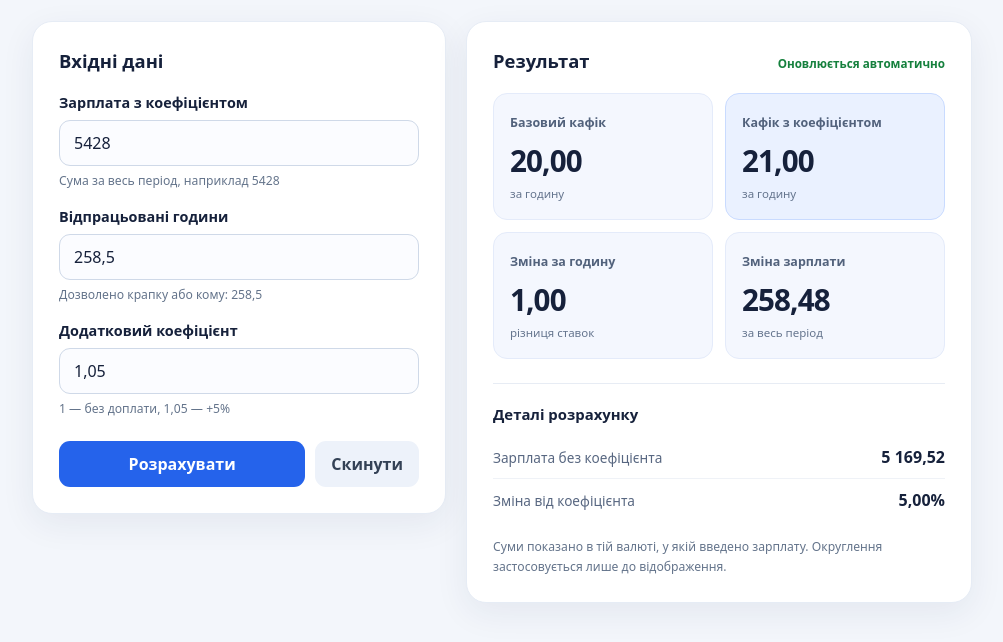
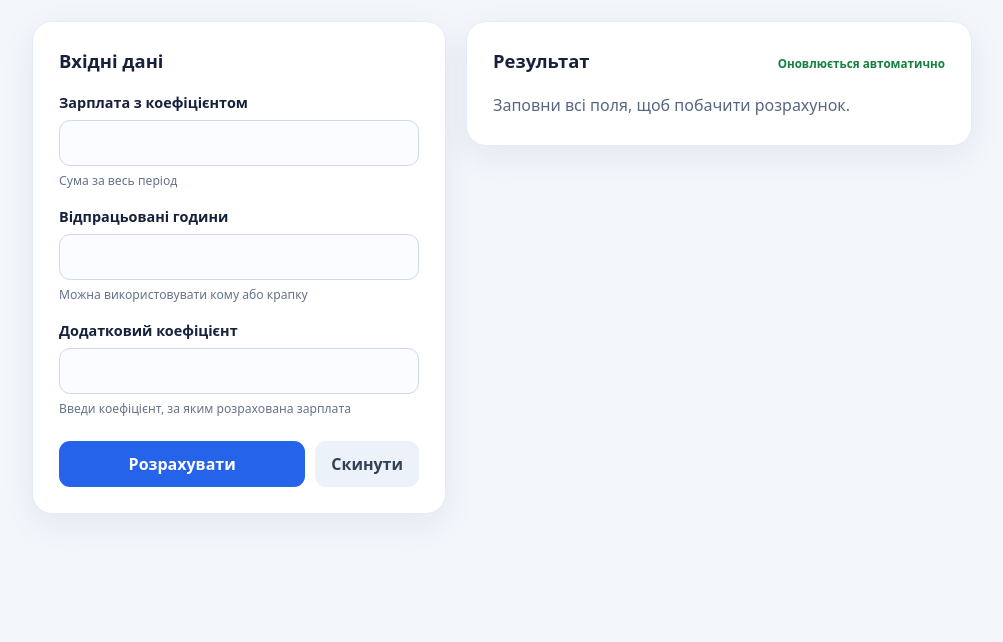
Before and after one commit to dunaiii/kafik-calculator, a plain HTML site: page index.html in a window 1280 px wide. Shown: the part 162-804 px from the top of the page, without its empty margins (138-1141 px from the left). Drawn offline with Linux system fonts and the light colour scheme.

Commit message:
Start calculator with empty inputs and a neutral results prompt

```diff
--- a/app.mjs
+++ b/app.mjs
@@ -3,6 +3,7 @@ import { calculateKafik, parseNumber } from "./calculator.mjs";
 const form = document.querySelector("#calculator");
 const result = document.querySelector("#results");
 const error = document.querySelector("#error");
+const emptyState = document.querySelector("#empty-state");
 const fields = {
   salary: document.querySelector("#salary"),
   hours: document.querySelector("#hours"),
@@ -18,6 +19,18 @@ function setValue(id, value) {
 }
 
 function update() {
+  // No error or calculation is shown until all three fields have values.
+  if (Object.values(fields).some((field) => field.value.trim() === "")) {
+    for (const field of Object.values(fields)) {
+      field.setAttribute("aria-invalid", "false");
+    }
+    error.hidden = true;
+    result.hidden = true;
+    emptyState.hidden = false;
+    return;
+  }
+  emptyState.hidden = true;
+
   const salary = parseNumber(fields.salary.value);
   const hours = parseNumber(fields.hours.value);
   const coefficient = parseNumber(fields.coefficient.value);
--- a/index.html
+++ b/index.html
@@ -95,18 +95,18 @@
           <form id="calculator" novalidate>
             <div class="field">
               <label for="salary">Зарплата з коефіцієнтом</label>
-              <input id="salary" name="salary" type="text" inputmode="decimal" autocomplete="off" value="5428" aria-describedby="salary-hint">
-              <span class="hint" id="salary-hint">Сума за весь період, наприклад 5428</span>
+              <input id="salary" name="salary" type="text" inputmode="decimal" autocomplete="off" aria-describedby="salary-hint">
+              <span class="hint" id="salary-hint">Сума за весь період</span>
             </div>
             <div class="field">
               <label for="hours">Відпрацьовані години</label>
-              <input id="hours" name="hours" type="text" inputmode="decimal" autocomplete="off" value="258,5" aria-describedby="hours-hint">
-              <span class="hint" id="hours-hint">Дозволено крапку або кому: 258,5</span>
+              <input id="hours" name="hours" type="text" inputmode="decimal" autocomplete="off" aria-describedby="hours-hint">
+              <span class="hint" id="hours-hint">Можна використовувати кому або крапку</span>
             </div>
             <div class="field">
               <label for="coefficient">Додатковий коефіцієнт</label>
-              <input id="coefficient" name="coefficient" type="text" inputmode="decimal" autocomplete="off" value="1,05" aria-describedby="coefficient-hint">
-              <span class="hint" id="coefficient-hint">1 — без доплати, 1,05 — +5%</span>
+              <input id="coefficient" name="coefficient" type="text" inputmode="decimal" autocomplete="off" aria-describedby="coefficient-hint">
+              <span class="hint" id="coefficient-hint">Введи коефіцієнт, за яким розрахована зарплата</span>
             </div>
             <div class="actions">
               <button class="primary" type="submit">Розрахувати</button>
@@ -120,7 +120,8 @@
             <h2 id="results-title">Результат</h2>
             <span class="live-indicator">Оновлюється автоматично</span>
           </div>
-          <div id="results" aria-live="polite" aria-atomic="true">
+          <p id="empty-state" class="subtitle">Заповни всі поля, щоб побачити розрахунок.</p>
+          <div id="results" aria-live="polite" aria-atomic="true" hidden>
             <div class="metrics">
               <div class="metric">
                 <span class="metric-label">Базовий кафік</span>
--- a/sw.js
+++ b/sw.js
@@ -1,4 +1,4 @@
-const CACHE_NAME = "kafik-v2";
+const CACHE_NAME = "kafik-v3";
 const APP_FILES = [
   "./",
   "./index.html",
```
